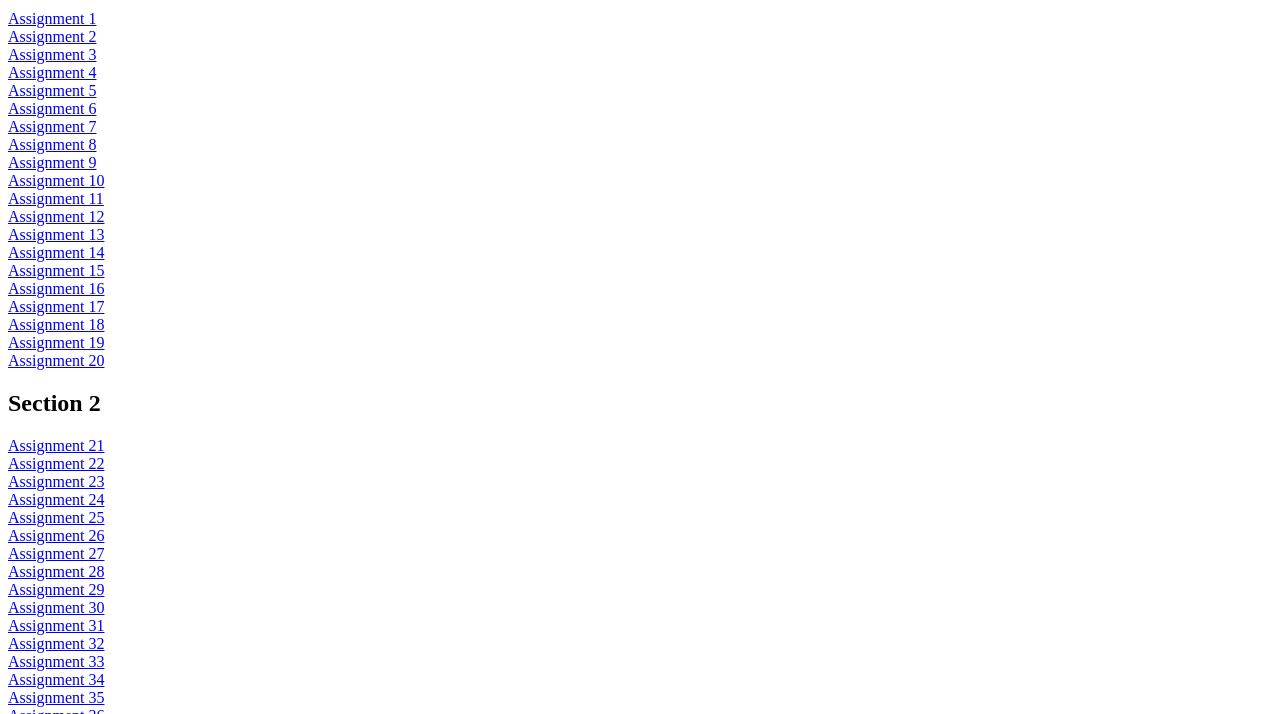
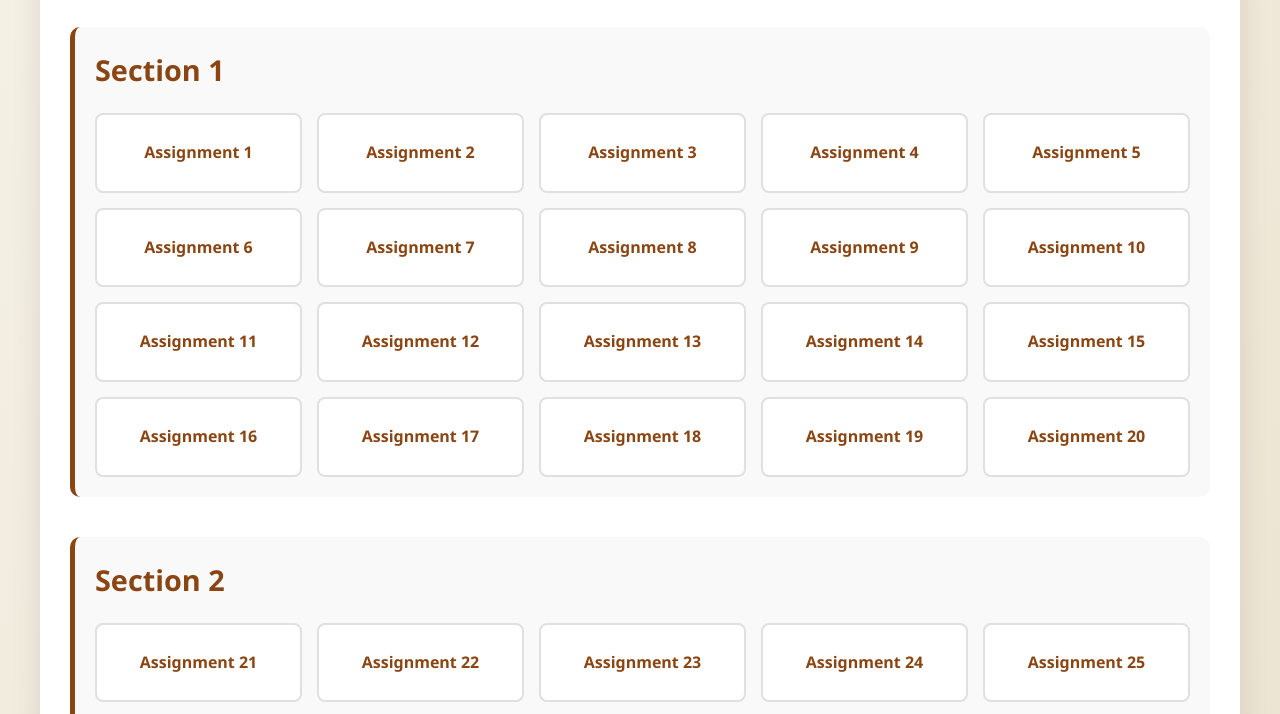
Before and after one commit to assemminsizbayeva/Lab-project-2, a plain HTML site: page index.html in a window 1280 px wide. Shown: the part 155-869 px from the top of the page. Drawn offline with Linux system fonts and the light colour scheme.

Commit message:
Update index.html

```diff
--- a/index.html
+++ b/index.html
@@ -4,7 +4,7 @@
     <meta charset="UTF-8">
     <meta name="viewport" content="width=device-width, initial-scale=1.0">
     <title>Assignments - Assem Minsizbayeva</title>
-    <link rel="stylesheet" href="styles/style.css">
+    <link rel="stylesheet" href="Create styles/solutions.css">
     <link rel="stylesheet" href="https://cdnjs.cloudflare.com/ajax/libs/font-awesome/6.5.0/css/all.min.css">
 </head>
 <body>
```
